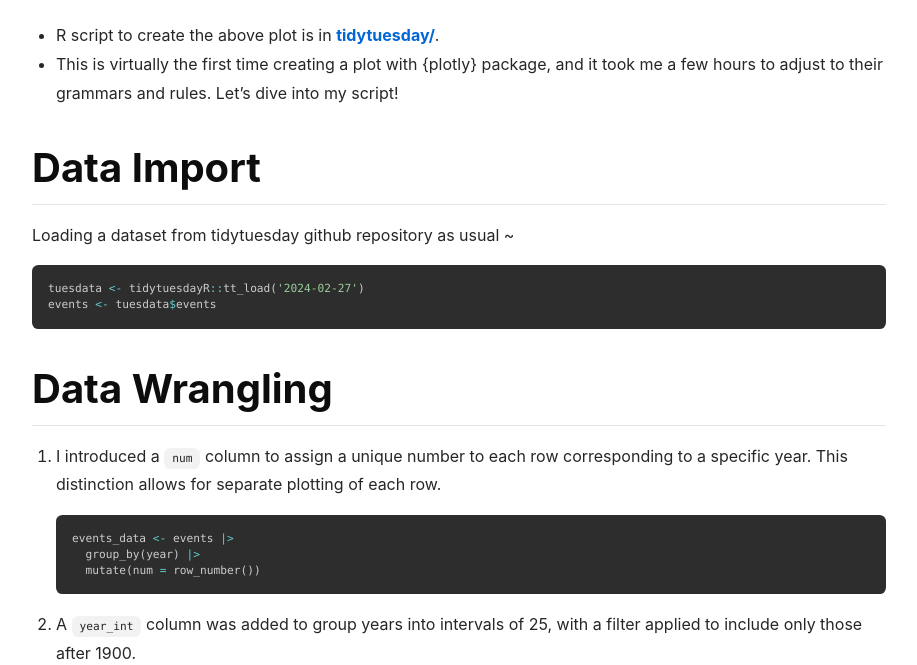
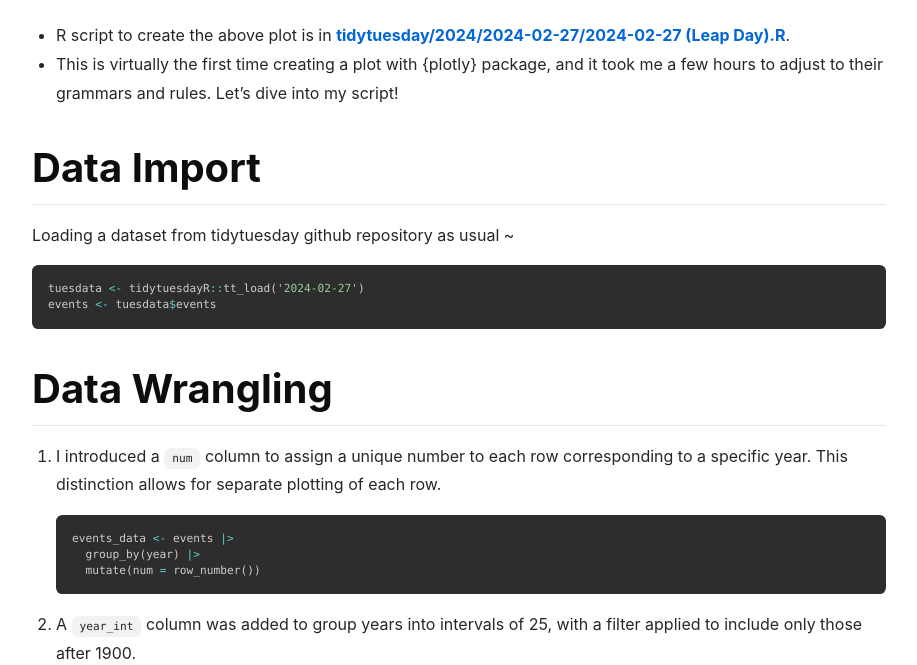
Before and after one commit to gaba-tope/gaba-tope.github.io, a Jekyll site: the page built from _posts/2024-02-28-Feb-29-int.md, in a window 1280 px wide and 900 px high, scrolled down 742 px, cut to the strip 235-900 px from the top of the window. Shown: the whole strip, without its empty margins (71-988 px from the left). Built offline with Jekyll 4.4.1, drawn with Linux system fonts in a browser that asks for light colours; nearby versions of some CDN libraries.

Commit message:
Added a hyperlink to the R script

```diff
--- a/_posts/2024-02-28-Feb-29-int.md
+++ b/_posts/2024-02-28-Feb-29-int.md
@@ -7,7 +7,7 @@ As part of the [tidytuesday challenge this week (2024-02-27)](https://github.com
 
 <iframe src="/files/interactive_page/event_plotly.html" height="543px" width="768px" style="border:none;"></iframe>
 
-- R script to create the above plot is in [tidytuesday/]().
+- R script to create the above plot is in [tidytuesday/2024/2024-02-27/2024-02-27 (Leap Day).R](https://github.com/gaba-tope/tidytuesday/blob/f72d532324a18a24e07b2b1c375e132701a15b33/2024/2024-02-27/2024-02-27%20(Leap%20Day).R).
 - This is virtually the first time creating a plot with {plotly} package, and it took me a few hours to adjust to their grammars and rules. Let's dive into my script!
 
 # Data Import
```
